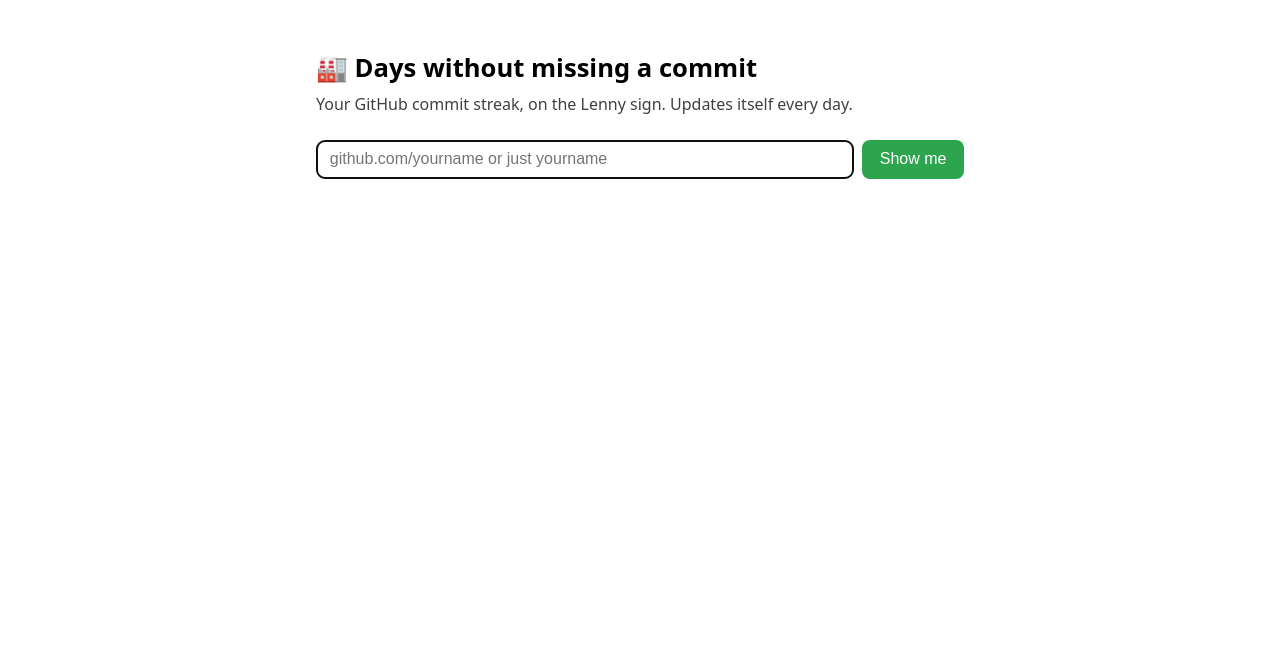
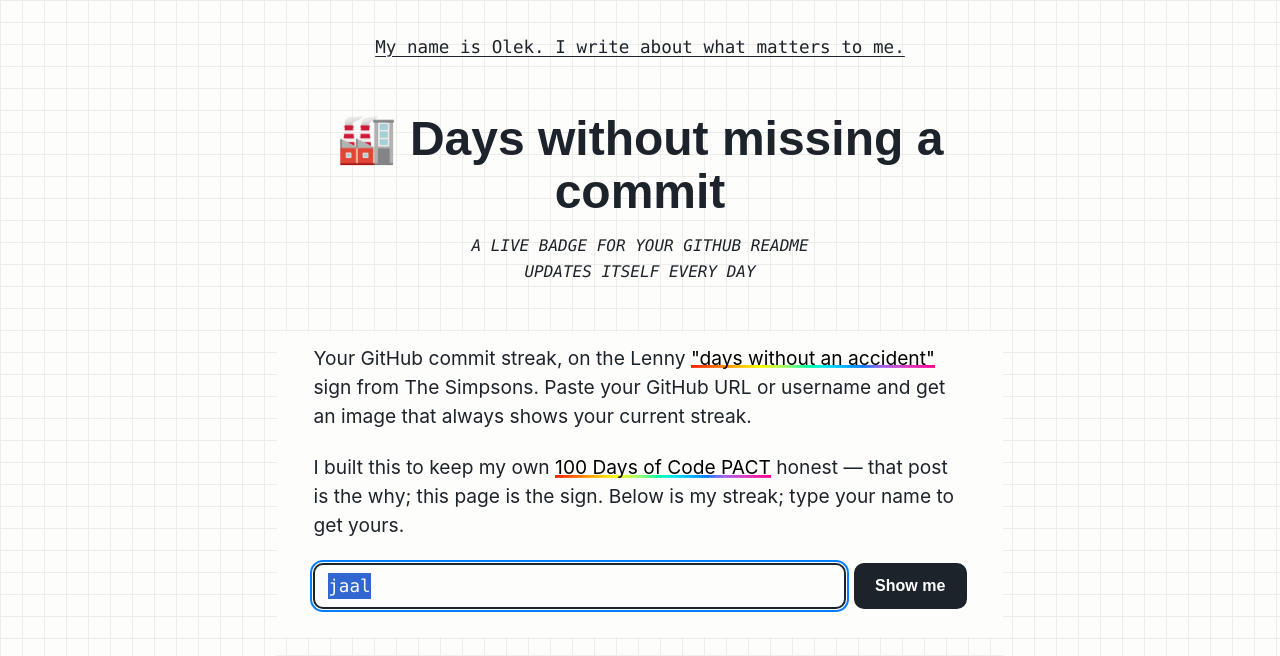
Before and after one commit to jaal/lenny, a Flask app: page / in a window 1280 px wide. Shown: the top 656 px of the page. Before the commit the page ends 179 px from the top, so only its background shows below. Run offline with Flask 3, Linux system fonts and the light colour scheme; data that the repository does not hold is empty; some web fonts are replaced.

Commit message:
Restyle landing page to match olekwrites + bandwidth safeguards
- Landing page redesigned as an olekwrites.com blog post: grid-paper
  background, Chivo headings, mono meta, rainbow links, section cards.
  Loads jaal's badge by default; links the 100-days-of-code post and a
  working Lenny meme reference (old Frinkiac frame was dead).
- PNG-8 palette output: badges drop ~300KB -> ~105KB.
- Cache-Control: max-age now 6h, clamped to UTC midnight when the count
  can actually change (was a flat 1h).
- In-process LRU raised 512 -> 2048 entries (fits post-shrink memory).
- Daily bandwidth budget: full-size under BW_SOFT_CAP_MB (2GB), half-size
  up to BW_HARD_CAP_MB (3GB), then 429 + Retry-After until UTC midnight.

Co-Authored-By: Claude Fable 5 <noreply@anthropic.com>

```diff
--- a/app.py
+++ b/app.py
@@ -12,6 +12,7 @@ proxies (GitHub Camo etc.) refresh them regularly.
 from __future__ import annotations
 
 import datetime as dt
+import os
 import re
 import threading
 from collections import OrderedDict
@@ -23,9 +24,36 @@ import counter
 app = Flask(__name__)
 
 USERNAME_RE = re.compile(r"^[A-Za-z0-9](?:[A-Za-z0-9-]{0,38})$")
-CACHE_MAX = 512
+CACHE_MAX = 2048
 _cache: OrderedDict[tuple, bytes] = OrderedDict()
 _lock = threading.Lock()
+
+# Daily bandwidth budget (Render free tier: 100 GB/month ~ 3.2 GB/day).
+# Under the soft cap images are served full-size; between soft and hard cap
+# half-size; past the hard cap 429 until UTC midnight, when the budget —
+# like the count itself — resets. In-process, so a restart forgets the
+# day's spend; the caps leave margin for that.
+BW_SOFT_CAP = int(float(os.environ.get("BW_SOFT_CAP_MB", "2000")) * 1e6)
+BW_HARD_CAP = int(float(os.environ.get("BW_HARD_CAP_MB", "3000")) * 1e6)
+_bw_day: dt.date | None = None
+_bw_bytes = 0
+
+
+def _bw_mode(today: dt.date) -> str:
+    """'full' | 'small' | 'blocked' based on today's bytes served so far."""
+    global _bw_day, _bw_bytes
+    with _lock:
+        if _bw_day != today:
+            _bw_day, _bw_bytes = today, 0
+        if _bw_bytes >= BW_HARD_CAP:
+            return "blocked"
+        return "small" if _bw_bytes >= BW_SOFT_CAP else "full"
+
+
+def _bw_spend(n: int) -> None:
+    global _bw_bytes
+    with _lock:
+        _bw_bytes += n
 
 
 def _cached_png(user: str, since: dt.date | None, today: dt.date) -> bytes:
@@ -65,14 +93,30 @@ def image(name: str):
         except ValueError:
             abort(400, "from must be YYYY-MM-DD")
 
+    now = dt.datetime.utcnow()
+    midnight = dt.datetime.combine(now.date() + dt.timedelta(days=1), dt.time())
+    to_midnight = max(60, int((midnight - now).total_seconds()))
+
+    mode = _bw_mode(now.date())
+    if mode == "blocked":
+        return Response("daily bandwidth budget exhausted, back at UTC midnight",
+                        status=429, headers={"Retry-After": str(to_midnight)})
+
     try:
-        png = _cached_png(name, since, dt.datetime.utcnow().date())
+        png = _cached_png(name, since, now.date())
     except counter.UnknownUser:
         abort(404, f"GitHub user '{name}' not found")
 
+    if mode == "small":
+        png = counter.shrink(png)
+    _bw_spend(len(png))
+
+    # The count only moves at UTC midnight (or with the day's first commit),
+    # so let caches hold it up to 6h — but never past midnight, when the
+    # number can actually change.
+    max_age = min(21600, to_midnight)
     return Response(png, mimetype="image/png", headers={
-        # Camo and browsers re-fetch hourly; the count only moves ~daily.
-        "Cache-Control": "public, max-age=3600",
+        "Cache-Control": f"public, max-age={max_age}",
     })
 
 
--- a/templates/index.html
+++ b/templates/index.html
@@ -5,41 +5,237 @@
 <meta name="viewport" content="width=device-width, initial-scale=1">
 <title>Days without missing a commit</title>
 <style>
-  :root { color-scheme: light dark; }
-  * { box-sizing: border-box; }
+  /* Matches olekwrites.com. Font paths are absolute so they resolve to the
+     blog's /fonts when proxied at olekwrites.com/lenny; elsewhere they 404
+     silently and the sans-serif fallback kicks in. */
+  @font-face {
+    font-family: 'Chivo';
+    font-style: normal;
+    font-weight: 700;
+    font-display: swap;
+    src: local(''), url('/fonts/chivo-v17-latin-700.woff2') format('woff2'),
+      url('/fonts/chivo-v17-latin-700.woff') format('woff');
+  }
+  @font-face {
+    font-family: 'Chivo';
+    font-style: normal;
+    font-weight: 900;
+    font-display: swap;
+    src: local(''), url('/fonts/chivo-v17-latin-900.woff2') format('woff2'),
+      url('/fonts/chivo-v17-latin-900.woff') format('woff');
+  }
+
+  :root {
+    --off-white-color: #fdfdfc;
+    --black-pearl-color: #1c232a;
+    --mono-font: Menlo, Consolas, Monaco, Liberation Mono, Lucida Console,
+      monospace;
+  }
+
+  *, *::before, *::after { box-sizing: border-box; }
+
+  html, body { width: 100%; margin: 0; padding: 0; }
+
   body {
-    font-family: system-ui, sans-serif;
-    max-width: 680px; margin: 0 auto; padding: 2rem 1rem 4rem;
+    font-family: -apple-system, BlinkMacSystemFont, avenir next, avenir,
+      segoe ui, helvetica neue, helvetica, Cantarell, Ubuntu, roboto, noto,
+      arial, sans-serif;
+    color: var(--black-pearl-color);
+    background-color: var(--off-white-color);
+    background-image: linear-gradient(#eeece9 1.1px, transparent 1.1px),
+      linear-gradient(to right, #eeece9 1.1px, var(--off-white-color) 1.1px);
+    background-size: 22px 22px;
     line-height: 1.5;
   }
-  h1 { font-size: 1.6rem; margin-bottom: .25rem; }
-  .sub { opacity: .75; margin-top: 0; }
-  form { display: flex; gap: .5rem; margin: 1.5rem 0 1rem; }
+
+  .container {
+    max-width: 75ch;
+    padding: 1em;
+    margin: 0 auto;
+  }
+
+  .site-header {
+    text-align: center;
+    font-size: 1.1em;
+    font-weight: 400;
+    margin: 1em 0 3em;
+    font-family: var(--mono-font);
+  }
+  .site-header a { color: var(--black-pearl-color); }
+
+  .title {
+    font-family: 'Chivo', sans-serif;
+    font-size: 3rem;
+    font-weight: 700;
+    margin: 0 0 1rem;
+    text-align: center;
+    line-height: 1.1em;
+  }
+  @media (max-width: 768px) {
+    .title { font-size: 2.4rem; }
+  }
+
+  .meta {
+    text-align: center;
+    text-transform: uppercase;
+    margin-bottom: 3em;
+    font-family: var(--mono-font);
+  }
+  .meta p { font-size: 1rem; margin: 0.1em; }
+
+  .section {
+    background: var(--off-white-color);
+    padding: 12px 36px;
+    border-radius: 10px;
+    margin-bottom: 18px;
+  }
+  @media (max-width: 480px) {
+    .section { padding: 12px 20px; }
+  }
+
+  p { font-size: 1.2rem; line-height: 1.5; margin: 0 0 1.2em; }
+
+  a { text-underline-offset: 0.15em; }
+
+  .rainbow-links a {
+    color: #000;
+    text-decoration: none;
+    background-image: linear-gradient(
+      90deg,
+      hsl(6deg 100% 50%) 0%,
+      hsl(29deg 100% 50%) 12%,
+      hsl(45deg 100% 50%) 20%,
+      hsl(59deg 100% 50%) 28%,
+      hsl(80deg 100% 64%) 35%,
+      hsl(117deg 100% 73%) 41%,
+      hsl(159deg 100% 50%) 48%,
+      hsl(183deg 100% 47%) 55%,
+      hsl(197deg 100% 50%) 62%,
+      hsl(211deg 100% 51%) 70%,
+      hsl(266deg 77% 66%) 78%,
+      hsl(310deg 70% 55%) 88%,
+      hsl(327deg 100% 50%) 100%
+    );
+    background-repeat: no-repeat;
+    background-size: 100% 0.15em;
+    background-position: 0 92%;
+    transition: background-size 0.2s ease-in-out;
+  }
+  .rainbow-links a:hover { background-size: 100% 0.4em; }
+
+  input, button { font: inherit; }
+
+  form {
+    display: flex;
+    gap: 0.5rem;
+    margin: 0 0 1em;
+  }
   input[type=text] {
-    flex: 1; padding: .6rem .8rem; font-size: 1rem;
-    border: 1px solid #8884; border-radius: 8px; background: transparent;
+    flex: 1;
+    min-width: 0;
+    padding: 0.5rem 0.8rem;
+    font-family: var(--mono-font);
+    font-size: 1.1rem;
+    color: var(--black-pearl-color);
+    border: 2px solid var(--black-pearl-color);
+    border-radius: 10px;
+    background: var(--off-white-color);
   }
+  input[type=text]:focus { outline: 2px solid #057DFF; outline-offset: 1px; }
   button {
-    padding: .6rem 1.1rem; font-size: 1rem; border: 0; border-radius: 8px;
-    background: #2da44e; color: #fff; cursor: pointer;
+    padding: 0.5rem 1.2rem;
+    font-family: 'Chivo', sans-serif;
+    font-weight: 700;
+    border: 2px solid var(--black-pearl-color);
+    border-radius: 10px;
+    background: var(--black-pearl-color);
+    color: var(--off-white-color);
+    cursor: pointer;
   }
-  button:hover { background: #2c974b; }
-  img.preview { max-width: 100%; border-radius: 8px; display: none; }
-  .snippets { display: none; margin-top: 1rem; }
-  .snippet { margin-bottom: .75rem; }
-  .snippet label { font-size: .8rem; text-transform: uppercase; opacity: .7; }
+  button:hover { background: #057DFF; border-color: #057DFF; }
+  @media (max-width: 480px) {
+    form { flex-direction: column; }
+  }
+
+  figure.preview {
+    display: none;
+    padding: 1em;
+    border: 5px solid #eee;
+    margin: 0 0 1.2em;
+    background: var(--off-white-color);
+  }
+  figure.preview img {
+    max-width: 100%;
+    display: block;
+    margin: 0 auto;
+  }
+  figure.preview figcaption {
+    text-align: center;
+    color: #333;
+    font-size: 1rem;
+    margin-top: 0.5em;
+  }
+
+  .snippets { display: none; }
+  .snippet { margin-bottom: 1em; }
+  .snippet label {
+    font-family: var(--mono-font);
+    font-size: 0.8rem;
+    text-transform: uppercase;
+    color: #555;
+  }
   .snippet code {
-    display: block; padding: .5rem .7rem; margin-top: .2rem;
-    background: #8881; border-radius: 6px; font-size: .85rem;
-    overflow-x: auto; white-space: nowrap; cursor: pointer;
+    display: block;
+    padding: 0.5rem 1em;
+    margin-top: 0.3em;
+    border-left: 6px solid #eee;
+    background: #fafafa;
+    font-family: var(--mono-font);
+    font-size: 0.9rem;
+    overflow-x: auto;
+    white-space: nowrap;
+    cursor: pointer;
   }
-  .hint { font-size: .85rem; opacity: .7; }
+  .snippet code:hover { border-left-color: #057DFF; }
+  code.inline {
+    font-family: var(--mono-font);
+    font-size: 0.9em;
+    color: #533863;
+    background: #fafafa;
+    padding: 0.1em 0.3em;
+  }
+  .hint { font-size: 1.05rem; color: #333; }
   .err { color: #d1242f; display: none; }
+
+  footer {
+    font-size: 1rem;
+    margin: 3em 0 2em;
+  }
 </style>
 </head>
 <body>
-  <h1>🏭 Days without missing a commit</h1>
-  <p class="sub">Your GitHub commit streak, on the Lenny sign. Updates itself every day.</p>
+<div class="container">
+  <section class="site-header">
+    <a href="https://olekwrites.com">My name is Olek. I write about what matters to me.</a>
+  </section>
+
+  <article>
+    <h1 class="title">🏭 Days without missing a commit</h1>
+    <div class="meta">
+      <p><em>A live badge for your GitHub README</em></p>
+      <p><em>Updates itself every day</em></p>
+    </div>
+
+    <div class="section rainbow-links">
+      <p>Your GitHub commit streak, on the Lenny
+        <a href="https://imgflip.com/memetemplate/427308417/0-days-without-Lenny-Simpsons">"days without an accident"</a>
+        sign from The Simpsons. Paste your GitHub URL or username and get an
+        image that always shows your current streak.</p>
+
+      <p>I built this to keep my own
+        <a href="https://olekwrites.com/100-days-of-code/">100 Days of Code PACT</a>
+        honest — that post is the why; this page is the sign. Below is my
+        streak; type your name to get yours.</p>
 
       <form id="f">
         <input type="text" id="u" placeholder="github.com/yourname or just yourname"
@@ -47,24 +243,35 @@
         <button type="submit">Show me</button>
       </form>
       <p class="err" id="err">Couldn't find that GitHub user.</p>
+    </div>
 
-  <img class="preview" id="img" alt="days without missing a commit">
+    <figure class="preview" id="fig">
+      <img id="img" alt="days without missing a commit">
+      <figcaption>It even updates itself — no cron, no tokens.</figcaption>
+    </figure>
 
-  <div class="snippets" id="sn">
+    <div class="snippets section" id="sn">
       <div class="snippet"><label>Image URL (always current)</label>
         <code id="c-url" title="click to copy"></code></div>
       <div class="snippet"><label>Markdown (README)</label>
         <code id="c-md" title="click to copy"></code></div>
       <div class="snippet"><label>HTML</label>
         <code id="c-html" title="click to copy"></code></div>
-    <p class="hint">Add <code style="display:inline;padding:.1em .3em">?from=YYYY-MM-DD</code>
+      <p class="hint">Add <code class="inline">?from=YYYY-MM-DD</code>
         to count days with ≥ 1 commit since a fixed date instead of the streak.</p>
+    </div>
+
+    <footer class="rainbow-links">
+      <p><b>Thanks for stopping by!</b> If you'd like to share your thoughts
+        <a href="mailto:hi@olekwrites.com?subject=re%3A%20Days%20without%20missing%20a%20commit">send me an email</a>.</p>
+    </footer>
+  </article>
 </div>
 
 <script>
 const f = document.getElementById('f'), u = document.getElementById('u'),
-      img = document.getElementById('img'), sn = document.getElementById('sn'),
-      err = document.getElementById('err');
+      img = document.getElementById('img'), fig = document.getElementById('fig'),
+      sn = document.getElementById('sn'), err = document.getElementById('err');
 
 f.addEventListener('submit', e => {
   e.preventDefault();
@@ -74,9 +281,9 @@ f.addEventListener('submit', e => {
   const base = location.pathname.replace(/\/+$/, '');
   const name = m[1], url = location.origin + base + '/' + name;
   err.style.display = 'none';
-  img.style.display = sn.style.display = 'none';
+  fig.style.display = sn.style.display = 'none';
   img.onload = () => {
-    img.style.display = 'block';
+    fig.style.display = 'block';
     sn.style.display = 'block';
     document.getElementById('c-url').textContent = url;
     document.getElementById('c-md').textContent =
@@ -90,6 +297,11 @@ f.addEventListener('submit', e => {
 
 document.querySelectorAll('.snippet code').forEach(c =>
   c.addEventListener('click', () => navigator.clipboard.writeText(c.textContent)));
+
+// Show my own streak by default; select it so typing replaces it.
+u.value = 'jaal';
+u.select();
+f.requestSubmit();
 </script>
 </body>
 </html>
```
Also changed, not shown: counter.py (+14 -1 lines), README.md. Lines whose indentation alone changed are shown as unchanged.
